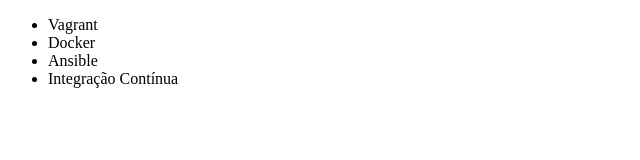
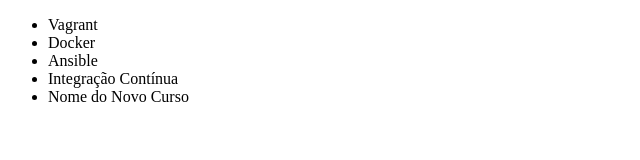
Before and after one commit to Skema1114/git-e-github-curso-alura, a plain HTML site: page index.html in a window 1280 px wide. Shown: the whole page, without its empty margins (0-640 px from the left). Drawn offline with Linux system fonts and the light colour scheme.

Commit message:
Terminando a parte 02

```diff
--- a/index.html
+++ b/index.html
@@ -14,6 +14,7 @@
       <li>Docker</li>
       <li>Ansible</li>
       <li>Integração Contínua</li>
+      <li>Nome do Novo Curso</li>
     </ul>
   </body>
 </html>
```
Also changed, not shown: assets/img/status-commits.png (added), 2 other files.
